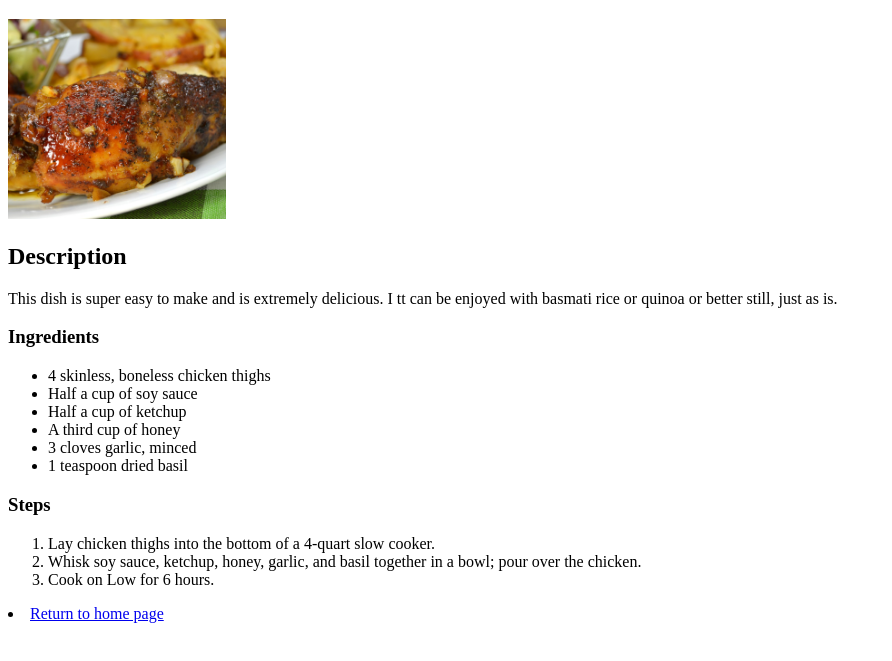
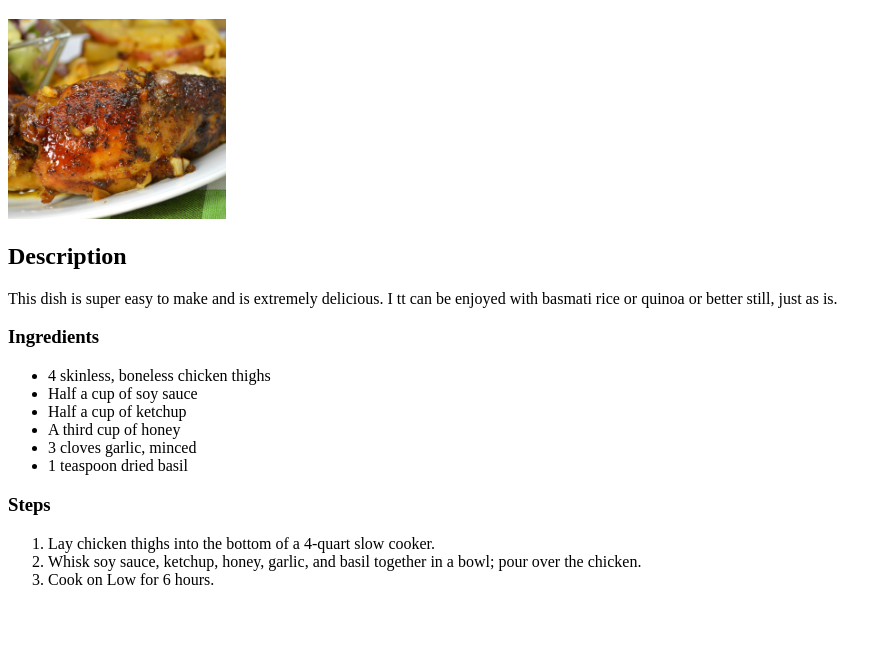
Before and after one commit to Atorudibo-Seth1/odins-recipes, a plain HTML site: page recipes/chicken.html in a window 1280 px wide. Shown: the part 61-722 px from the top of the page, without its empty margins (0-892 px from the left). Drawn offline with Linux system fonts and the light colour scheme.

Commit message:
Final iteration

```diff
--- a/recipes/chicken.html
+++ b/recipes/chicken.html
@@ -31,7 +31,7 @@
         <li>Cook on Low for 6 hours.</li>
     </ol>
 
-    <li><a href="index.html">Return to home page</a></li>
+
 </body>
 
 </html>
```
Also changed, not shown: recipes/lemonade.html (+1 -1 lines), recipes/waffles.html (+1 -1 lines).
